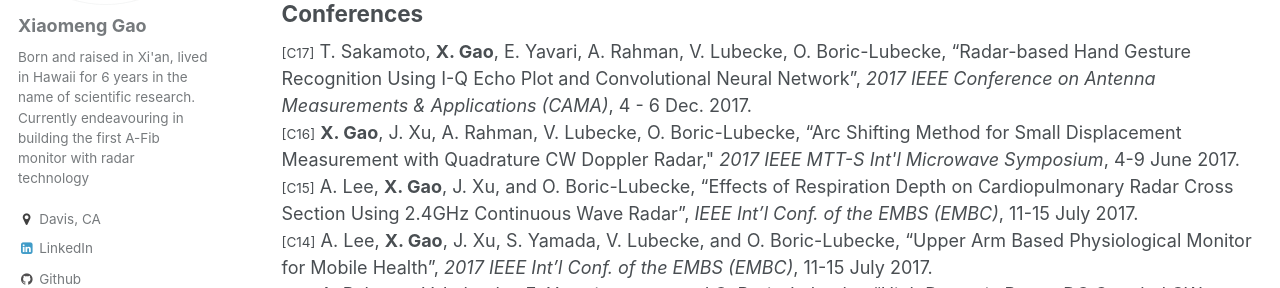
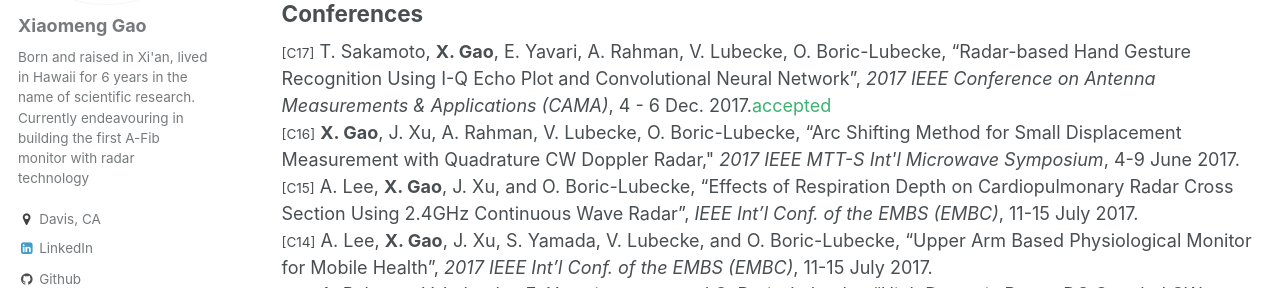
Before and after one commit to x-mengao/x-mengao.github.io, a Jekyll site: the page built from _pages/publications.html, in a window 1280 px wide and 900 px high, scrolled down 544 px. Shown: the part 165-453 px from the top of the window. Built offline with Jekyll 4.4.1, drawn with Linux system fonts in a browser that asks for light colours; some web fonts are replaced.

Commit message:
Update publications.html

```diff
--- a/_pages/publications.html
+++ b/_pages/publications.html
@@ -16,7 +16,7 @@ author_profile: true
 <small>[J1]</small>  A. Singh, <b>X. Gao</b>, E. Yavari, M. Zakrewski, X. H. Cao, V. M. Lubecke, O. Boric-Lubecke, “Data-Based Quadrature Imbalance Compensation For a CW Doppler Radar System,” <i>IEEE Trans. on Microwave Theory and Techniques</i>, vol. 61, no. 4, pp.1718-1724, Dec. 2012.<br/>
 
 <h2>Conferences</h2>
-<small>[C17]</small>  T. Sakamoto, <b>X. Gao</b>, E. Yavari, A. Rahman, V. Lubecke, O. Boric-Lubecke, “Radar-based Hand Gesture Recognition Using I-Q Echo Plot and Convolutional Neural Network”, <i>2017 IEEE Conference on Antenna Measurements & Applications (CAMA)</i>, 4 - 6 Dec. 2017.<br/>
+<small>[C17]</small>  T. Sakamoto, <b>X. Gao</b>, E. Yavari, A. Rahman, V. Lubecke, O. Boric-Lubecke, “Radar-based Hand Gesture Recognition Using I-Q Echo Plot and Convolutional Neural Network”, <i>2017 IEEE Conference on Antenna Measurements & Applications (CAMA)</i>, 4 - 6 Dec. 2017.<font style="color:MediumSeaGreen">accepted</font><br/>
 <small>[C16]</small>  <b>X. Gao</b>, J. Xu, A. Rahman, V. Lubecke, O. Boric-Lubecke, “Arc Shifting Method for Small Displacement Measurement with Quadrature CW Doppler Radar," <i>2017 IEEE MTT-S Int'l Microwave Symposium</i>, 4-9 June 2017.<br/>
 <small>[C15]</small>  A. Lee, <b>X. Gao</b>, J. Xu, and O. Boric-Lubecke, “Effects of Respiration Depth on Cardiopulmonary Radar Cross Section Using 2.4GHz Continuous Wave Radar”, <i>IEEE Int’l Conf. of the EMBS (EMBC)</i>, 11-15 July 2017.<br/>
 <small>[C14]</small>  A. Lee, <b>X. Gao</b>, J. Xu, S. Yamada, V. Lubecke, and O. Boric-Lubecke, “Upper Arm Based Physiological Monitor for Mobile Health”, <i>2017 IEEE Int’l Conf. of the EMBS (EMBC)</i>, 11-15 July 2017.<br/>
```
